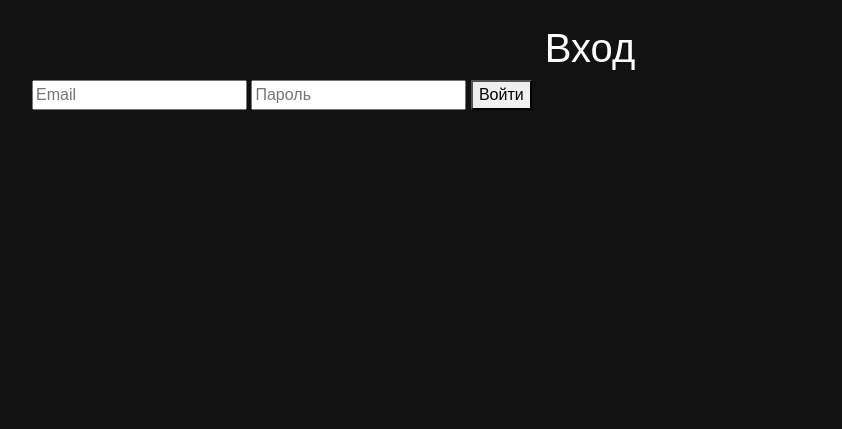
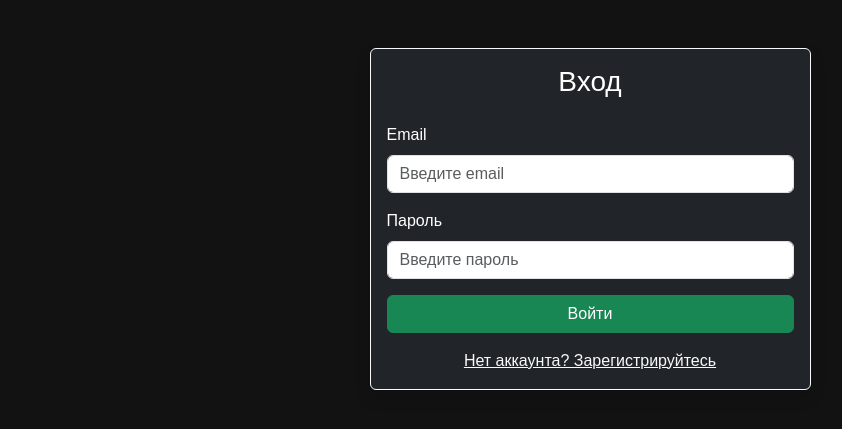
Before and after one commit to Sergrutter/Wik_Igr, a Flask app: page /login in a window 1280 px wide. Shown: the part 56-485 px from the top of the page, without its empty margins (50-892 px from the left). Run offline with Flask 3, Linux system fonts and the light colour scheme.

Commit message:
Bootstrap login

```diff
--- a/templates/login.html
+++ b/templates/login.html
@@ -1,28 +1,30 @@
-<!DOCTYPE html>
-<html>
-<head>
-    <title>Registration</title>
-    <style>
-        body {
-            background-color: #121212;
-            color: #ffffff;
-            font-family: Arial, sans-serif;
-        }
-        h1 {
-            text-align: center;
-        }
-    </style>
-</head>
-<body>
-    {% extends "base.html" %}
+{% extends "base.html" %}
+{% block title %}Вход{% endblock %}
 
-    {% block content %}
-        <h1>Вход</h1>
-        <form method="POST">
-            <input type="email" name="email" placeholder="Email" required>
-            <input type="password" name="password" placeholder="Пароль" required>
-            <button type="submit">Войти</button>
-        </form>
-    {% endblock %}
-</body>
-</html>
+{% block content %}
+<div class="container mt-5">
+    <div class="row justify-content-center">
+        <div class="col-md-6 col-lg-5">
+            <div class="card bg-dark text-white border-light shadow">
+                <div class="card-body">
+                    <h3 class="card-title text-center mb-4">Вход</h3>
+                    <form method="POST">
+                        <div class="mb-3">
+                            <label for="email" class="form-label">Email</label>
+                            <input type="email" class="form-control" id="email" name="email" placeholder="Введите email" required>
+                        </div>
+                        <div class="mb-3">
+                            <label for="password" class="form-label">Пароль</label>
+                            <input type="password" class="form-control" id="password" name="password" placeholder="Введите пароль" required>
+                        </div>
+                        <button type="submit" class="btn btn-success w-100">Войти</button>
+                    </form>
+                    <div class="text-center mt-3">
+                        <a href="{{ url_for('register') }}" class="link-light">Нет аккаунта? Зарегистрируйтесь</a>
+                    </div>
+                </div>
+            </div>
+        </div>
+    </div>
+</div>
+{% endblock %}
```
